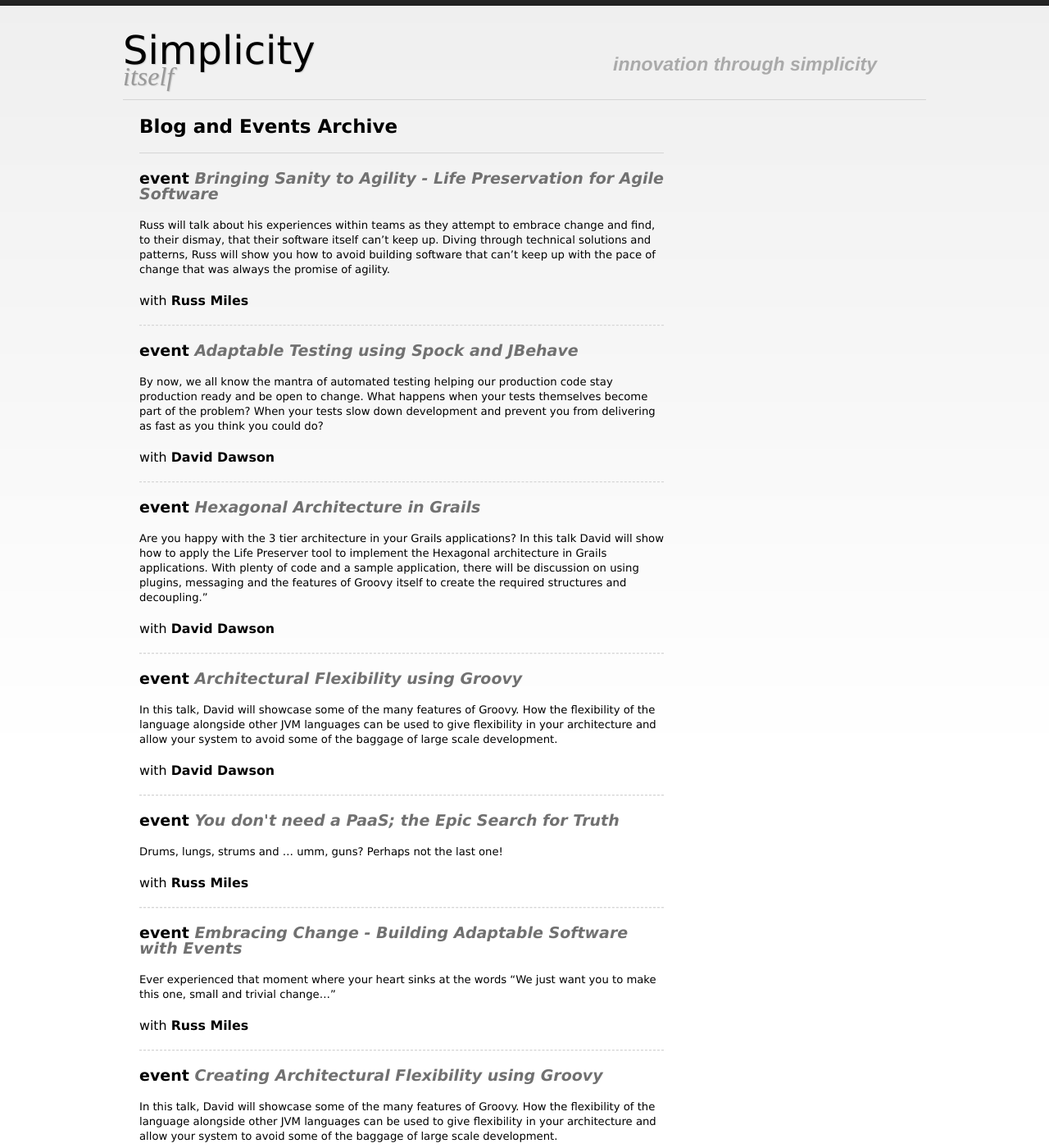
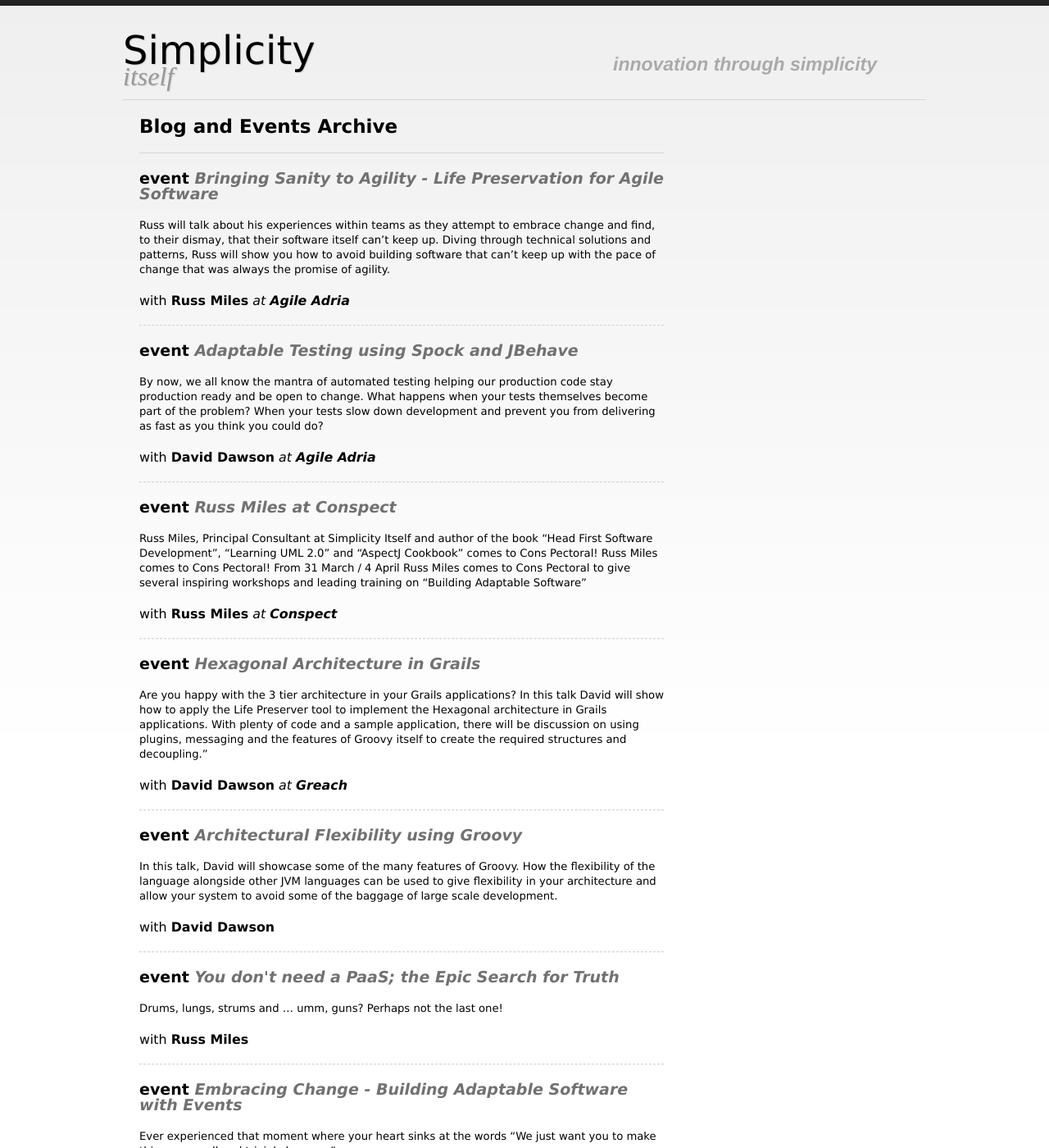
Before and after one commit to simplicitysite/simplicitysite.github.io, a Jekyll site: the page built from archive/index.html, in a window 1280 px wide and 1400 px high. Shown: the whole window at 82% size. Built offline with Jekyll 4.4.1, drawn with Linux system fonts in a browser that asks for light colours; nearby versions of some CDN libraries; Markdown is read by kramdown in place of the engine named in the settings; the list of posts is cut into pages by our own code; some of the changed text lies outside the part shown.

Commit message:
updated posts, squeezed four onto top row and added locations

```diff
--- a/_posts/2014-03-28-hexagonal-architecture-in-grails.md
+++ b/_posts/2014-03-28-hexagonal-architecture-in-grails.md
@@ -1,6 +1,7 @@
 ---
 layout: linkout
 title: Hexagonal Architecture in Grails
+location: Greach
 external: true
 linkto: http://greach.es/speakers/david-dawson-hexagonal-architecture-in-grails/
 linktotext: Visit Greach for more information
--- /dev/null
+++ b/_posts/2014-03-31-building-adaptable-software.md
@@ -0,0 +1,22 @@
+---
+layout: linkout
+title: Russ Miles at Conspect
+location: Conspect
+external: true
+linkto: http://conspect.nl/russ-miles-komt-naar-conspect/
+linktotext: Visit Conspect for more information
+author: Russ Miles
+layout: outgoing
+category: event
+---
+Russ Miles, Principal Consultant at Simplicity Itself and author of the book "Head First Software Development", "Learning UML 2.0" and "AspectJ Cookbook" comes to Cons Pectoral!
+Russ Miles comes to Cons Pectoral!
+From 31 March / 4 April Russ Miles comes to Cons Pectoral to give several inspiring workshops and leading training on "Building Adaptable Software"
+
+**Program:**
+
+* March 31, 2014 Workshop Simplicity
+* 1st to 3rd April, 2014 Training "Building Adaptable Software"
+* April 4, 2014 Workshop Simplicity
+
+**Sign up now and take advantage of the Early Bird discount.**
--- a/_posts/2014-04-06-adaptible-testing-using-spock.md
+++ b/_posts/2014-04-06-adaptible-testing-using-spock.md
@@ -7,7 +7,7 @@
 author: David Dawson
 layout: outgoing
 category: event
-
+location: Agile Adria
 ---
 By now, we all know the mantra of automated testing helping our production code stay production ready and be open to change. What happens when your tests themselves become part of the problem? When your tests slow down development and prevent you from delivering as fast as you think you could do?
 
--- a/_posts/2014-04-06-bringing-sanity-to-agility.md
+++ b/_posts/2014-04-06-bringing-sanity-to-agility.md
@@ -7,6 +7,6 @@
 author: Russ Miles
 layout: outgoing
 category: event
-
+location: Agile Adria
 ---
 Russ will talk about his experiences within teams as they attempt to embrace change and find, to their dismay, that their software itself can't keep up. Diving through technical solutions and patterns, Russ will show you how to avoid building software that can't keep up with the pace of change that was always the promise of agility.
--- a/archive/index.html
+++ b/archive/index.html
@@ -16,20 +16,20 @@
 		<span style="font-size:1.1em;">
 			<h4>{{ post.category }} <a href="{{ post.url }}" style="font-style: italic;">{{ post.title }}</a></h4>
 			<p>{{ post.excerpt }}</p>
-			<p style="font-size: 1.2em;">with <span style="font-weight: bold;">{{ post.author }}</span></p>
+			<p style="font-size: 1.2em;">with <span style="font-weight: bold;">{{ post.author }}</span> {% if post.location %}<em>at <strong>{{ post.location }}</strong></em>{% endif %}</p>
     	</span>
     	<div class="hr dotted clearfix">&nbsp;</div>
 
 {% endfor %}
 <div class="pagination">
   {% if paginator.previous_page %}
-    <a href="/page{{paginator.previous_page}}" class="previous">Previous</a>
+    <a href="/archive/page{{paginator.previous_page}}" class="previous">Previous</a>
   {% else %}
     <span class="previous">Previous</span>
   {% endif %}
   <span class="page_number ">Page: {{paginator.page}} of {{paginator.total_pages}}</span>
   {% if paginator.next_page %}
-    <a href="/page{{paginator.next_page}}" class="next ">Next</a>
+    <a href="/archive/page{{paginator.next_page}}" class="next ">Next</a>
   {% else %}
     <span class="next ">Next</span>
   {% endif %}
```
Also changed, not shown: _includes/topbar.html (+7 -4 lines).
